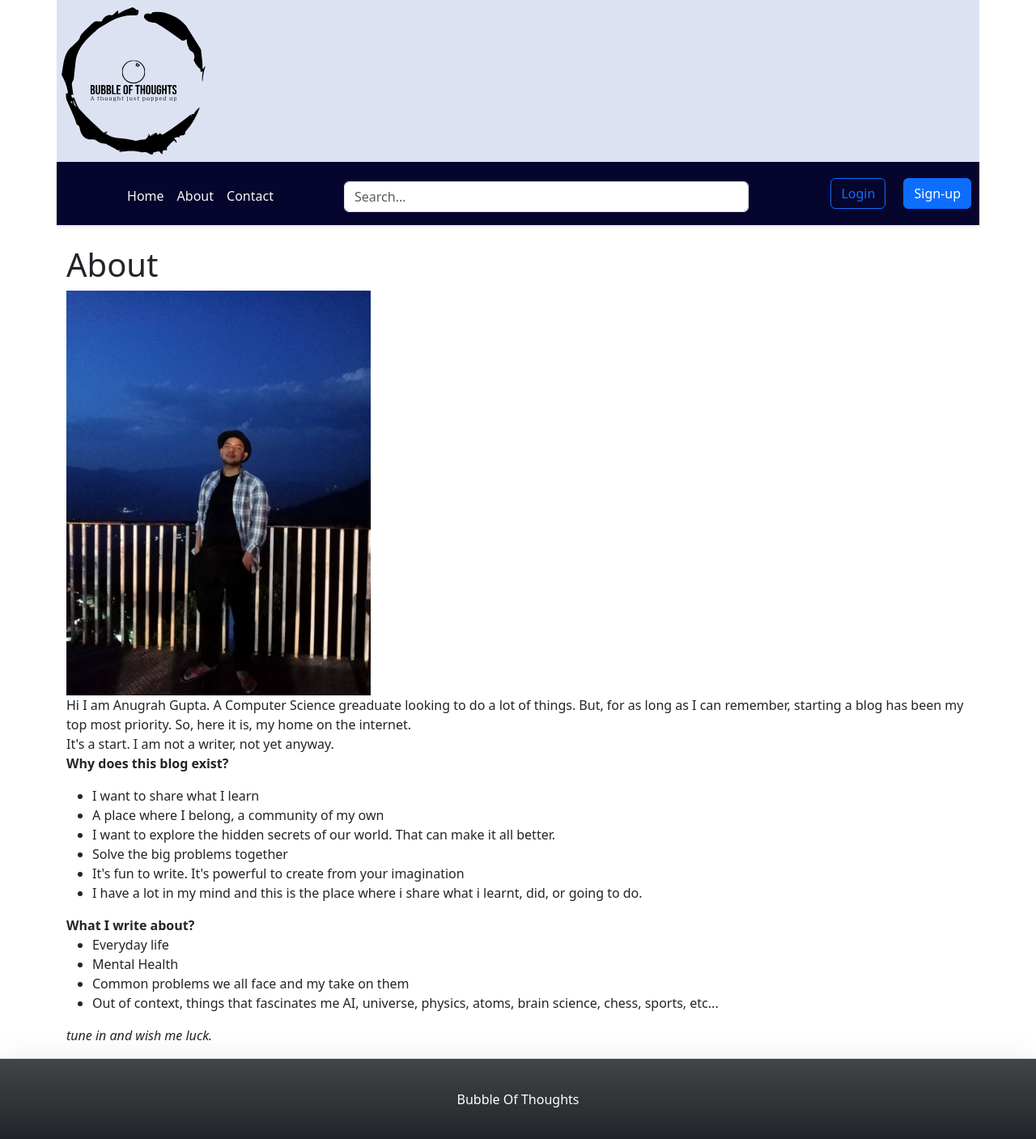
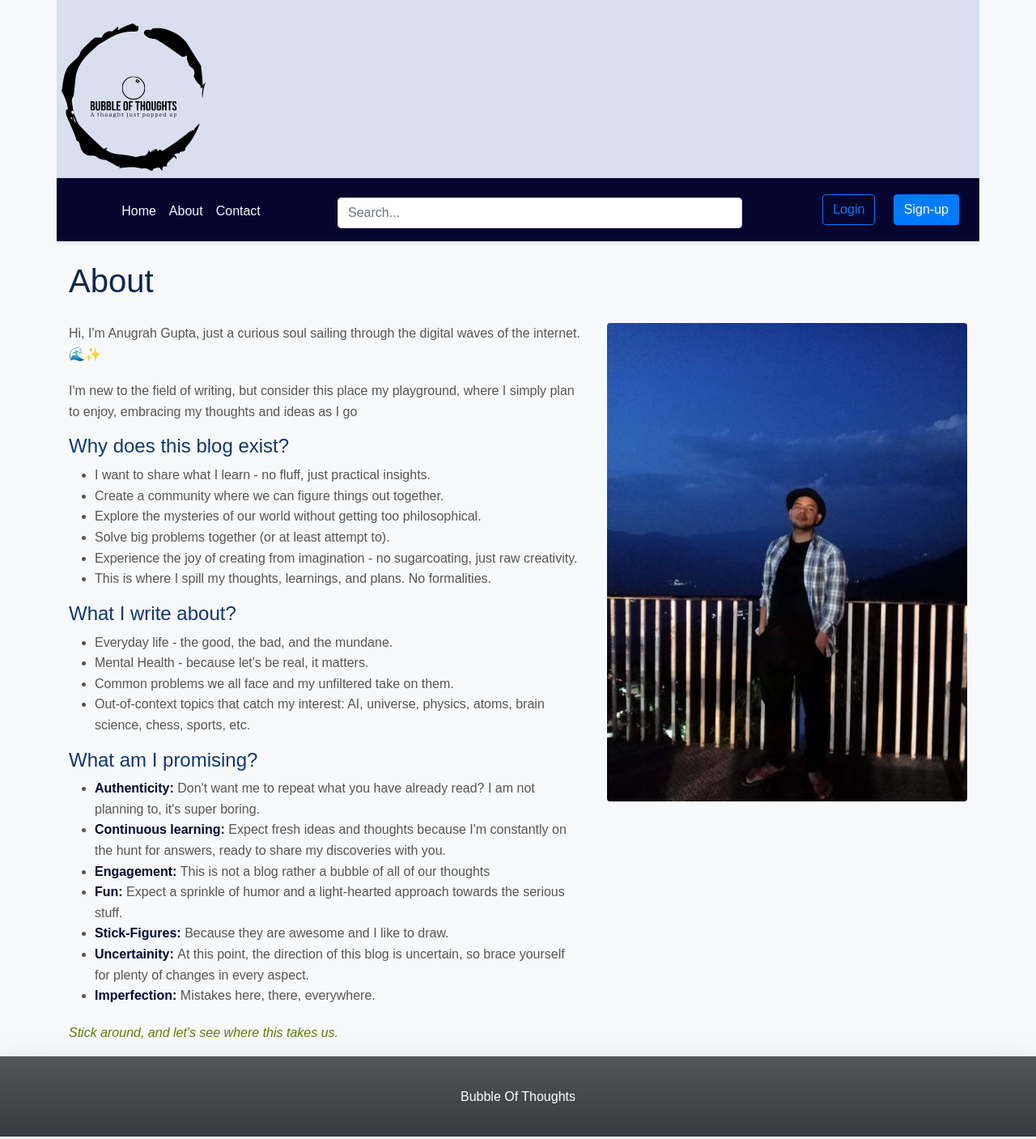
Before and after one commit to ancloas/Django-Blog-Anugrah, a Django app: page /about/ in a window 1280 px wide. Shown: the whole page at 81% size. Run offline with Django 4.2, Linux system fonts and the light colour scheme; parts of the project's set-up code (start-up, migrations or seed data) failed here and were passed over; some libraries are stand-ins or nearby versions.

Commit message:
updated contact and about pages

```diff
--- a/blog_avg/blog_avg/urls.py
+++ b/blog_avg/blog_avg/urls.py
@@ -19,7 +19,7 @@ from django.contrib.auth import views as auth_views
 from django.conf import settings
 from django.conf.urls.static import static
 
-from personal.views import (home_screen_view,about_view, contact_view)
+from personal.views import (home_screen_view,about_view, contact_view, send_email)
 from account.views import (registration_view,
 logout_view,
 login_view,
@@ -32,6 +32,7 @@ urlpatterns = [
     path('', home_screen_view, name='home'),
     path('about/', about_view, name='about'),
     path('contact/', contact_view, name='contact'),
+    path('send_email/', send_email, name='send_email'),
 
     path('admin/', admin.site.urls),
     path('blog/',include('blog.urls', 'blog')),
--- a/blog_avg/personal/templates/personal/about.html
+++ b/blog_avg/personal/templates/personal/about.html
@@ -1,30 +1,102 @@
-{% extends 'base.html' %}
-{% load static %}
+{% extends 'base.html' %} {% load static %} {% block content %}
+<!-- In your base.html or a new CSS file -->
+<style>
+  body {
+    font-family: "Arial", sans-serif;
+    font-size: 16px;
+    line-height: 1.6;
+    color: #555;
+    margin: 0;
+    padding: 0;
+    background-color: #f8f9fa;
+  }
 
-{% block content %}
+  h1 {
+    color: #0d274e;
+  }
+
+  img {
+    width: 100%;
+    height: auto;
+    border-radius: 4px;
+    margin-top: 20px;
+  }
+
+  p {
+    margin-top: 20px;
+  }
+
+  h4 {
+    color: #0d3775;
+  }
+  b {
+    color: rgb(1, 10, 53);
+  }
+  i {
+    color: #617c00;
+  }
+</style>
 <div class="container">
-<h1>About</h1>
-<img src="{% static 'Anugrah.jpg' %}" style="max-width: 500px; max-height: 500px;"> </img>
+  <h1>About</h1>
+  <div class="row">
+    <div class="col-lg-7">
+      <p>
+        Hi, I'm Anugrah Gupta, just a curious soul sailing through the digital
+        waves of the internet. 🌊✨
+      </p>
 
-<p>Hi I am Anugrah Gupta. A Computer Science greaduate looking to do a lot of things. But, for as long as I can remember, starting a blog has been my top most priority. So, here it is, my home on the internet. <br>
-    It's a start. I am not a writer, not yet anyway. <br>
-    <b>Why does this blog exist?</b><br>
-    <ul>
-        <li> I want to share what I learn</li>
-        <li>A place where I belong, a community of my own</li>
-        <li>I want to explore the hidden secrets of our world. That can make it all better.</li>
-        <li>Solve the big problems together</li>
-        <li>It's fun to write. It's powerful to create from your imagination</li>
-        <li>I have a lot in my mind and this is the place where i share what i learnt, did, or going to do.</li>
-    </ul>
-    <b> What I write about?</b>
-    <ul>
-        <li>Everyday life</li>
-        <li>Mental Health</li>
-        <li>Common problems we all face and my take on them</li>
-        <li>Out of context, things that fascinates me AI, universe, physics, atoms, brain science, chess, sports, etc...</li>
-    </ul>
-    <i>tune in and wish me luck.</i>
-</p>
+      <p>
+        I'm new to the field of writing, but consider this place my playground, where I
+        simply plan to enjoy, embracing my thoughts and ideas as I go
+      </p>
+
+      <h4>Why does this blog exist?</h4>
+      <ul>
+        <li>
+          I want to share what I learn - no fluff, just practical insights.
+        </li>
+        <li>Create a community where we can figure things out together.</li>
+        <li>
+          Explore the mysteries of our world without getting too philosophical.
+        </li>
+        <li>Solve big problems together (or at least attempt to).</li>
+        <li>
+          Experience the joy of creating from imagination - no sugarcoating,
+          just raw creativity.
+        </li>
+        <li>
+          This is where I spill my thoughts, learnings, and plans. No
+          formalities.
+        </li>
+      </ul>
+
+      <h4>What I write about?</h4>
+      <ul>
+        <li>Everyday life - the good, the bad, and the mundane.</li>
+        <li>Mental Health - because let's be real, it matters.</li>
+        <li>Common problems we all face and my unfiltered take on them.</li>
+        <li>
+          Out-of-context topics that catch my interest: AI, universe, physics,
+          atoms, brain science, chess, sports, etc.
+        </li>
+      </ul>
+
+       <h4>What am I promising?</h4>
+      <ul>
+        <li><b>Authenticity: </b>Don't want me to repeat what you have already read? I am not planning to, it's super boring.</li>
+        <li><b>Continuous learning: </b>Expect fresh ideas and thoughts because I'm constantly on the hunt for answers, ready to share my discoveries with you.</li>
+        <li><b>Engagement: </b>This is not a blog rather a bubble of all of our thoughts</li>
+        <li><b>Fun: </b>Expect a sprinkle of humor and a light-hearted approach towards the serious stuff.</li>
+        <li><b>Stick-Figures: </b>Because they are awesome and I like to draw.</li>
+        <li><b>Uncertainity: </b>At this point, the direction of this blog is uncertain, so brace yourself for plenty of changes in every aspect.</li>
+        <li><b>Imperfection: </b>Mistakes here, there,  everywhere.</li>
+      </ul>
+
+      <p><i>Stick around, and let's see where this takes us.</i></p>
+    </div>
+    <div class="imagecontainer col-lg-5">
+      <img src="{% static 'Anugrah.jpg' %}" alt="Anugrah" />
+    </div>
+  </div>
 </div>
 {% endblock content %}
--- a/blog_avg/personal/views.py
+++ b/blog_avg/personal/views.py
@@ -1,9 +1,13 @@
 from django.shortcuts import render
 from operator import attrgetter
 from django.core.paginator import EmptyPage, PageNotAnInteger, Paginator
+from django.http import JsonResponse
+import requests
+from dotenv import load_dotenv
+import os
 
 from blog.views import get_blog_queryset, get_popular_blogs
-
+from .mail_module import send_mail
 
 # Create your views here.
 BLOG_POSTS_PER_PAGE=10
@@ -49,4 +53,35 @@ def about_view(request):
 
 def contact_view(request):
     context={}
+
     return render(request, 'personal/contact.html',context)
+
+
+def send_email(request):
+    context={}
+
+    if request.method == 'POST':
+        load_dotenv()
+
+        # Get form data
+        name = request.POST.get('name')
+        email = request.POST.get('email')
+        message = request.POST.get('message')
+
+        # Prepare data for Email.js template
+        template_params = {
+            'from_name': name,
+            'reply_to': email,
+            'message': message,
+        }
+
+        result= send_mail(subject= 'Message from reader', msg_content=template_params['message'], from_name=template_params['from_name'], reply_to=template_params['reply_to'])
+        # Make a request to Email.js
+
+        # Check if the email was sent successfully
+        if result:
+            context['mail_status']='success'
+        else:
+            context['mail_status']='something went wrong, please check mail address again.'
+
+        return render(request, 'personal/contact.html',context)
--- a/blog_avg/templates/base.html
+++ b/blog_avg/templates/base.html
@@ -9,6 +9,8 @@
     {% include 'snippets/header.html'  %}
     {% include 'snippets/base_css.html'  %}
     <link rel="stylesheet" href="https://use.fontawesome.com/releases/v5.15.3/css/all.css">
+    <link rel="stylesheet" href="https://maxcdn.bootstrapcdn.com/bootstrap/4.0.0/css/bootstrap.min.css">
+
 </head>
 <body>
     <!--Body-->
```
Also changed, not shown: blog_avg/personal/mail_module.py (added, +48 -0 lines), blog_avg/personal/templates/personal/contact.html (+90 -0 lines), 1 other file.
